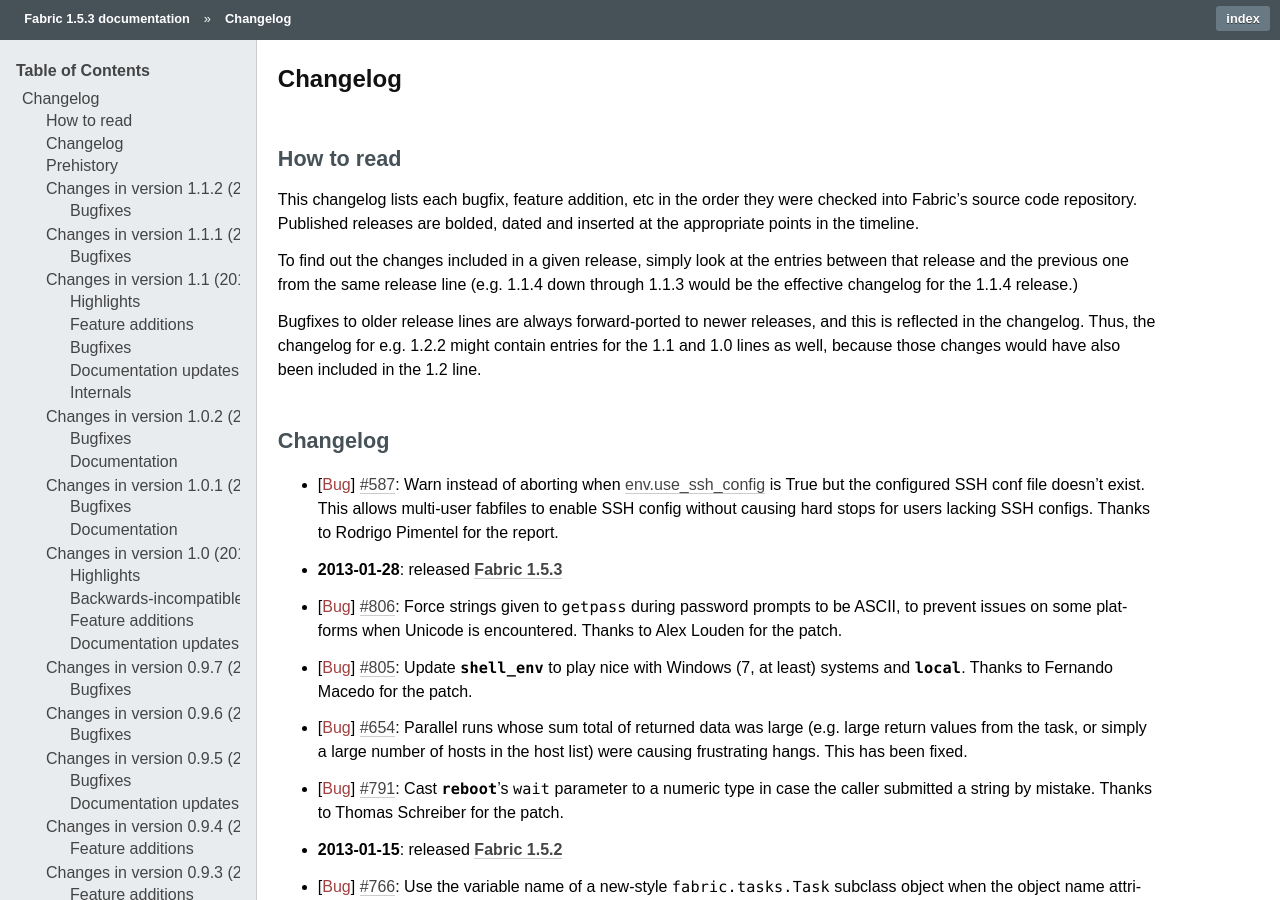
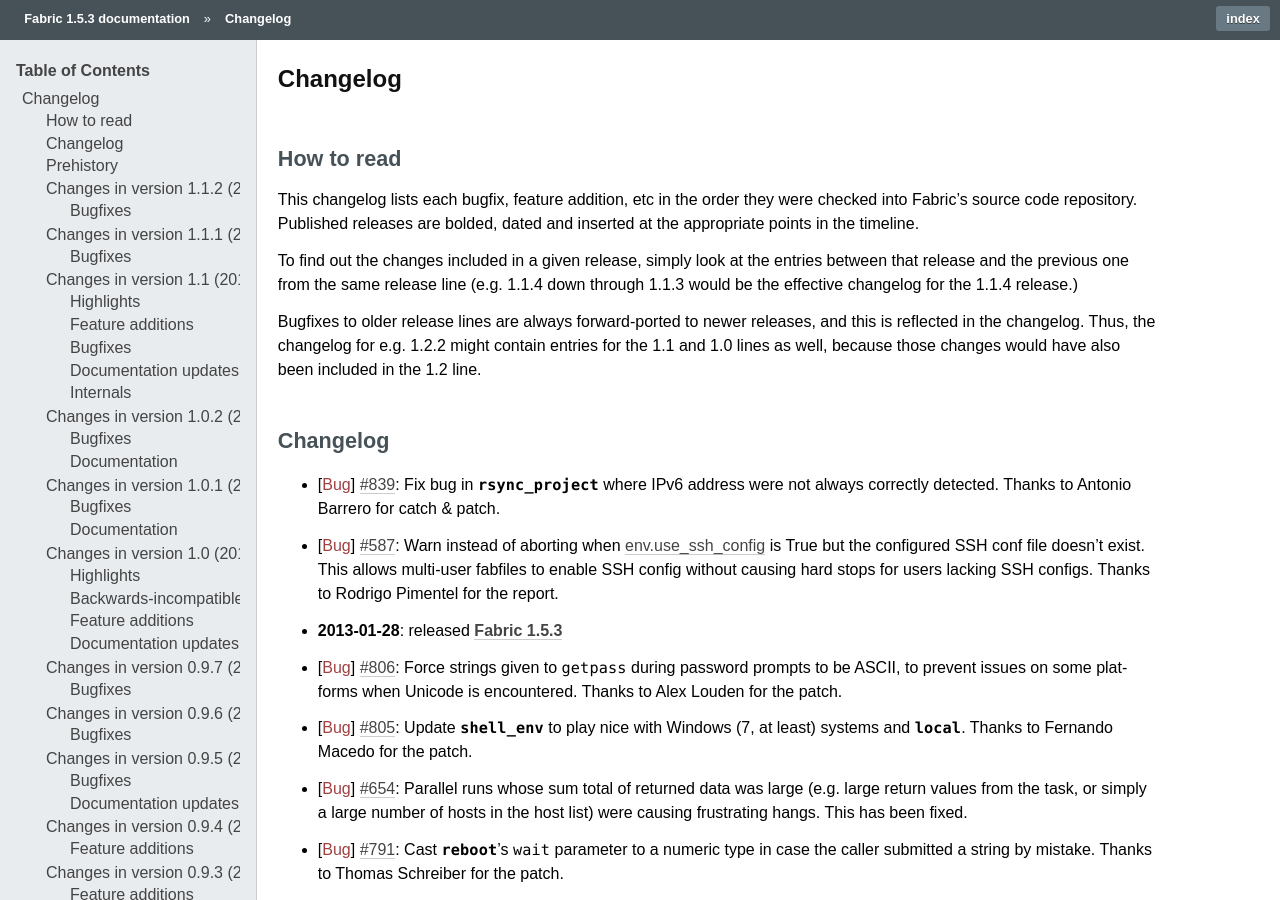
Before and after one commit to fabric/fabric, a Sphinx documentation site: the page built from docs/changelog.rst, in a window 1280 px wide and 900 px high. Built offline with Sphinx 7.4.7, drawn with Linux system fonts in a browser that asks for light colours.

Commit message:
Fixes bug part of #839

```diff
--- a/docs/changelog.rst
+++ b/docs/changelog.rst
@@ -25,6 +25,9 @@
 Changelog
 =========
 
+* :bug:`839` Fix bug in `~fabric.contrib.project.rsync_project` where IPv6
+  address were not always correctly detected. Thanks to Antonio Barrero for
+  catch & patch.
 * :bug:`587` Warn instead of aborting when :ref:`env.use_ssh_config
   <use-ssh-config>` is True but the configured SSH conf file doesn't exist.
   This allows multi-user fabfiles to enable SSH config without causing hard
```
Also changed, not shown: 1 other file.
